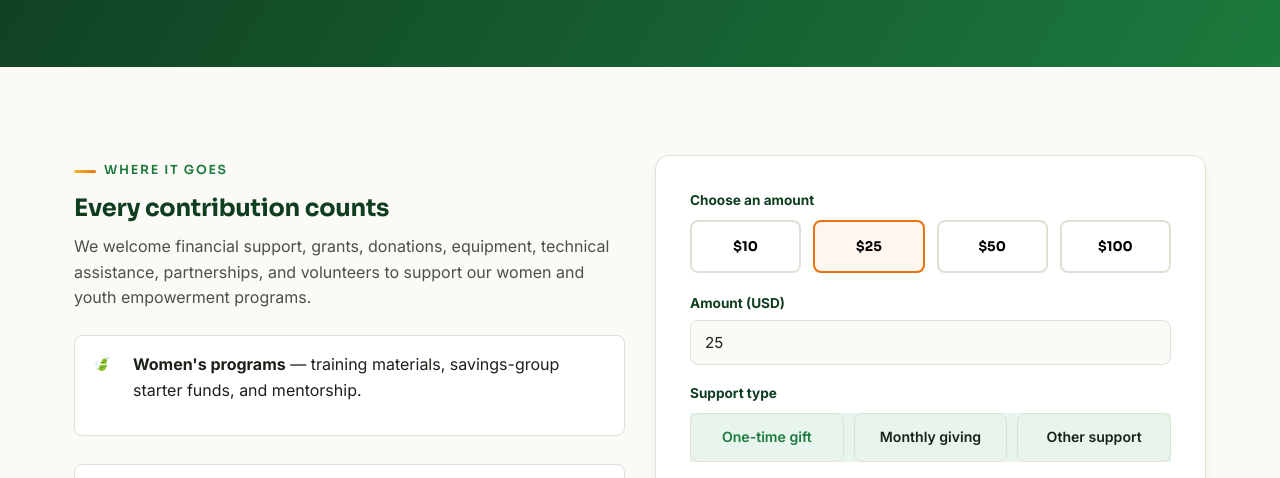
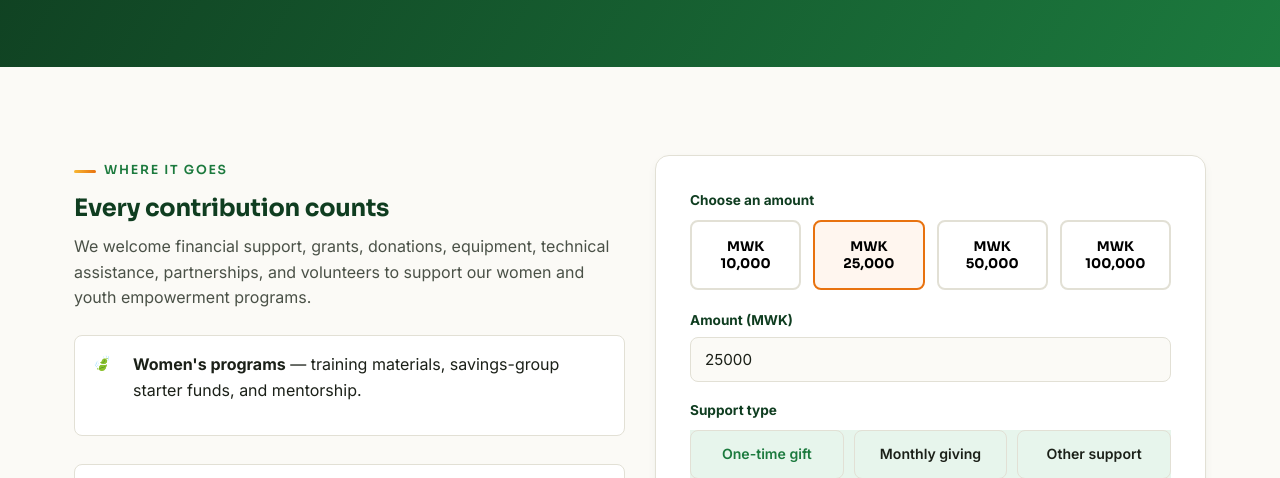
Before and after one commit to givenmkwara7-maker/Umodzi-newcommunity, a plain HTML site: page donate.html in a window 1280 px wide. Shown: the part 302-780 px from the top of the page. Drawn offline with Linux system fonts and the light colour scheme.

Commit message:
Updated donation ammont

```diff
--- a/admin.js
+++ b/admin.js
@@ -106,7 +106,7 @@ function renderAdminMessages(){
     <tr>
       <td>${new Date(m.date).toLocaleDateString("en-GB")}</td>
       <td><strong>${escapeHTML(m.name)}</strong><br><span class="muted">${escapeHTML(m.email)}</span></td>
-      <td>${escapeHTML(m.type === "donation-intent" ? ("Donation intent — $"+escapeHTML(m.amount)+" ("+escapeHTML(m.method)+")") : (m.subject||"") + (m.message ? ": "+escapeHTML(m.message) : ""))}</td>
+      <td>${escapeHTML(m.type === "donation-intent" ? ("Donation intent — MWK "+escapeHTML(m.amount)+" ("+escapeHTML(m.method)+")") : (m.subject||"") + (m.message ? ": "+escapeHTML(m.message) : ""))}</td>
       <td><button class="del-btn" data-id="${m.id}" data-type="messages">Delete</button></td>
     </tr>`).join("") || `<tr><td colspan="4" class="muted">No messages yet.</td></tr>`;
 }
--- a/donate.html
+++ b/donate.html
@@ -63,14 +63,14 @@
           <div class="form-msg" id="donate-msg"></div>
           <label style="font-weight:700; font-size:.85rem; color:var(--green-900); display:block; margin-bottom:8px;">Choose an amount</label>
           <div class="donate-options">
-            <button type="button" class="donate-amount" data-amount="10">$10</button>
-            <button type="button" class="donate-amount active" data-amount="25">$25</button>
-            <button type="button" class="donate-amount" data-amount="50">$50</button>
-            <button type="button" class="donate-amount" data-amount="100">$100</button>
+            <button type="button" class="donate-amount" data-amount="10000">MWK 10,000</button>
+            <button type="button" class="donate-amount active" data-amount="25000">MWK 25,000</button>
+            <button type="button" class="donate-amount" data-amount="50000">MWK 50,000</button>
+            <button type="button" class="donate-amount" data-amount="100000">MWK 100,000</button>
           </div>
           <div class="field">
-            <label for="donate-custom">Amount (USD)</label>
-            <input type="number" id="donate-custom" name="amount" min="1" value="25" required>
+            <label for="donate-custom">Amount (MWK)</label>
+            <input type="number" id="donate-custom" name="amount" min="1" value="25000" required>
           </div>
           <label style="font-weight:700; font-size:.85rem; color:var(--green-900); display:block; margin-bottom:8px;">Support type</label>
           <div class="donate-method">
```
